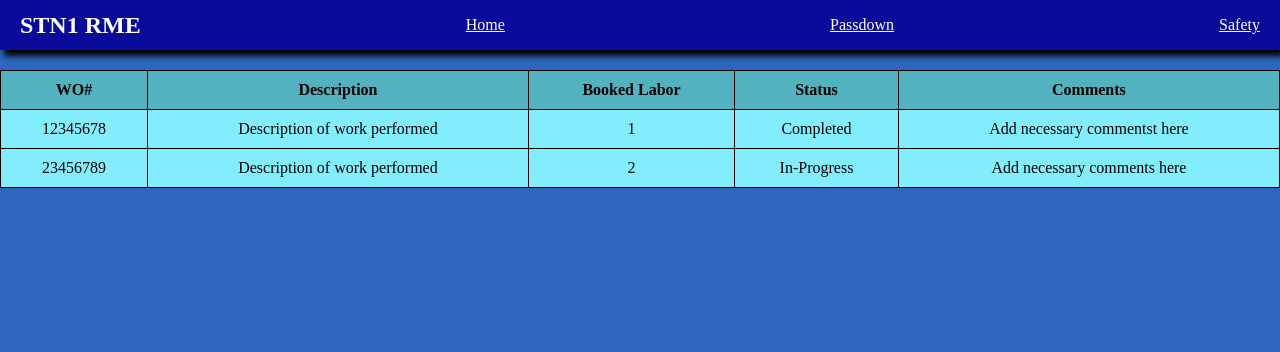
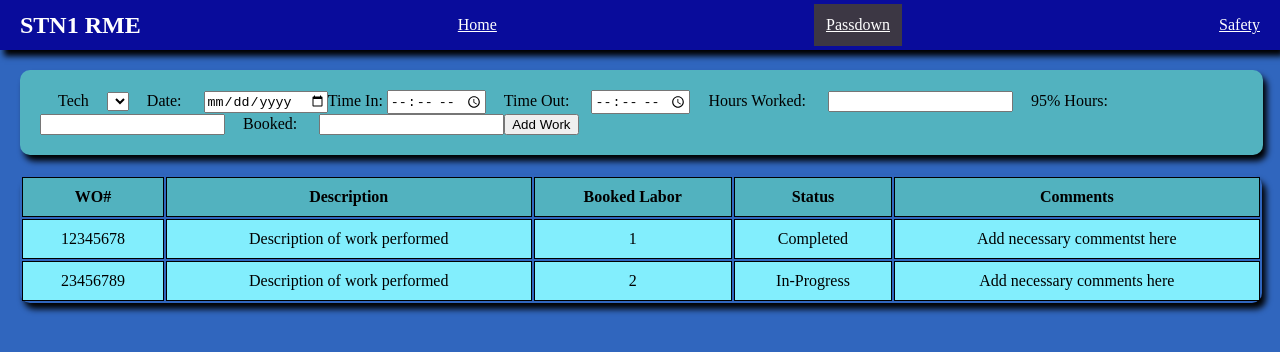
Before and after one commit to EdStokes/RME-APP, a React (Create React App) app: page /Passdown in a window 1280 px wide. Shown: the top 352 px of the page. Built offline with nearby package versions, Linux system fonts and the light colour scheme; data requests are answered from the project's data file.

Commit message:
Moved techs and set techs from Home component to App component. Added passdown table header in passdown component

```diff
--- a/src/App.js
+++ b/src/App.js
@@ -3,19 +3,26 @@
 import Home from "./components/Home";
 import Passdown from "./components/Passdown";
 import Safety from "./components/Safety";
+import React, {useEffect, useState} from "react";
 
 
 
 function App() {
+
+  const [techs, setTechs] = useState([]);
+
+  function handleTechs(techs) {
+    setTechs(techs)
+  }
   return (
     <div>
       <NavBar />
       <Switch>
         <Route exact path="/">
-          <Home />
+          <Home  techs={techs} onTechUpdate={handleTechs}/>
         </Route>
         <Route exact path="/Passdown">
-          <Passdown />
+          <Passdown techs={techs}/>
         </Route>
         <Route exact path="/Safety">
           <Safety />
--- a/src/components/Home.jsx
+++ b/src/components/Home.jsx
@@ -1,11 +1,16 @@
 import React, { useEffect, useState } from "react";
 
-function TechList() {
-    const [techs, setTechs] = useState([]);
+function TechList({onTechUpdate}) {
+    const [techs, setTechs] = useState([])
+
+
     useEffect(() => {
         fetch("http://localhost:4000/techs")
             .then((response) => response.json())
-            .then((techs) => setTechs(techs));
+            .then((techs) => {
+                setTechs(techs);
+                onTechUpdate(techs)
+            });
     }, []);
 
     return (
@@ -58,17 +63,22 @@
 }
 
 
-function Home() {
+function Home({techs, onTechUpdate}) {
+    if (typeof onTechUpdate !== 'function') {
+        return <div>Loading....</div>;
+    }
+
+
     return (
         <div>
             <h1 className="homeTitle">Welcome to STN1</h1>
             <p>Serving the best of Nashville since 2020</p>
-            <TechList />
+            <TechList onTechUpdate={onTechUpdate} />
             <ShiftInfo />
 
         </div>
 
-    )
+    );
 }
 
 export default Home;
--- a/src/components/NavBar.jsx
+++ b/src/components/NavBar.jsx
@@ -7,7 +7,7 @@
         <div className="navBar">
             <h2>STN1 RME</h2>
             <NavLink to="/" exact className="homeLink">Home</NavLink>
-            <NavLink to="/Passdown" exact>Passdown</NavLink>
+            <NavLink to="/Passdown" exact className="passdownLink">Passdown</NavLink>
             <NavLink to="/Safety" exact>Safety</NavLink>
         </div>
     )
--- a/src/components/Passdown.jsx
+++ b/src/components/Passdown.jsx
@@ -1,4 +1,32 @@
-import React, {useEffect, useState} from "react";
+import React, { useEffect, useState } from "react";
+
+function PassdownHeader({ techs }) {
+    return (
+    <div className="passdownHeader">
+        <form>
+            <label>Tech</label>
+            <select>
+                {techs.map((tech) => (
+                    <option>{tech.name}</option>
+                ))}
+            </select>
+           <label>Date: </label>
+           <input type="date" />
+           <lable>Time In: </lable>
+           <input type="time" />
+           <label>Time Out: </label>
+           <input type="time" />
+           <label>Hours Worked: </label>
+           <input type="text" />
+           <label>95% Hours: </label>
+           <input type="text" />
+           <label>Booked: </label>
+           <input types="text" />
+           <button>Add Work</button>
+        </form>
+    </div>
+    );
+}
 
         function PassdownInfo() {
     const [currentPassdownInfo, setCurrentPassdownInfo] = useState([]);
@@ -36,10 +64,11 @@
         )
 }
 
-function Passdown() {
+        function Passdown({techs}) {
 
     return (
         <div>
+            <PassdownHeader techs={techs} />
             <PassdownInfo />
         </div>
         )
--- a/src/styles.css
+++ b/src/styles.css
@@ -20,7 +20,7 @@
     color: white;
  }
 
- .homeLink.active {
+ .homeLink.active, .passdownLink.active {
     background-color: #3c3744;
     padding:  12px;
  }
@@ -29,7 +29,7 @@
     background-color: #52b2bf;
  }
 
- .shitInfo, .passdownTable {
+ .shitInfo {
     border-collapse: collapse;
     width: 100%;
  }
@@ -60,6 +60,13 @@
     background-color: white;
  }
 
+ .passdownTable {
+   box-shadow: 4px 6px 6px black;
+   border-radius: 10px;
+   margin: 20px;
+   width: 97%;
+ }
+
  .passdownTable th, .passdownTable td {
    border: 1px solid black;
    padding: 8px;
@@ -80,3 +87,19 @@
  .passdownTable tr:hover {
    background-color: white;
  }
+
+ .passdownHeader {
+   display: flex;
+   background-color: #52b2bf;
+   padding: 20px;
+   width: 94%;
+   margin: 20px;
+   margin-right: 10px;
+   box-shadow: 4px 6px 6px black;
+   border-radius: 10px;
+ }
+
+ .passdownHeader label {
+   padding: 8px;
+   margin: 10px;
+ }
```
Lines whose indentation alone changed are shown as unchanged.
